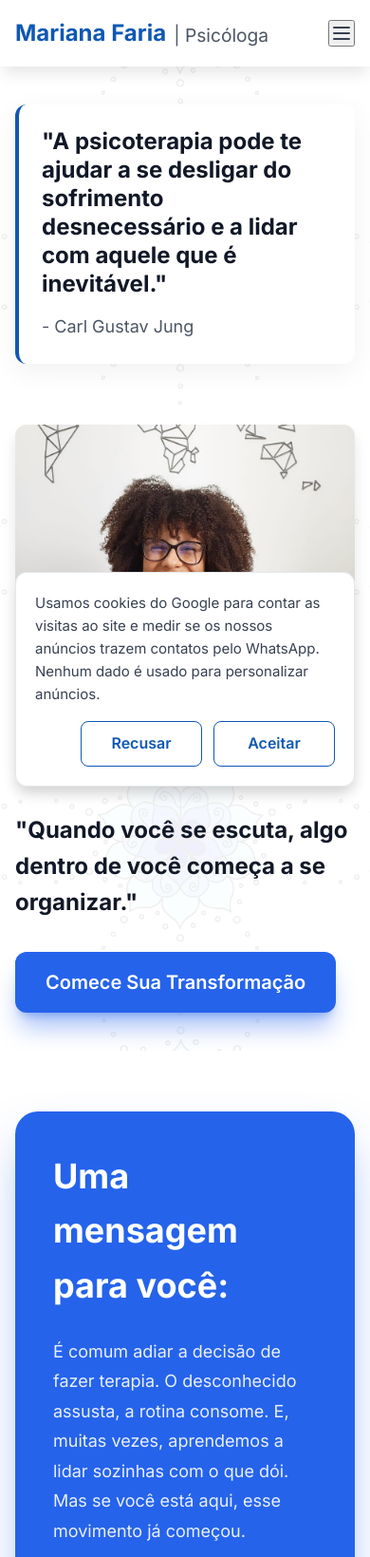
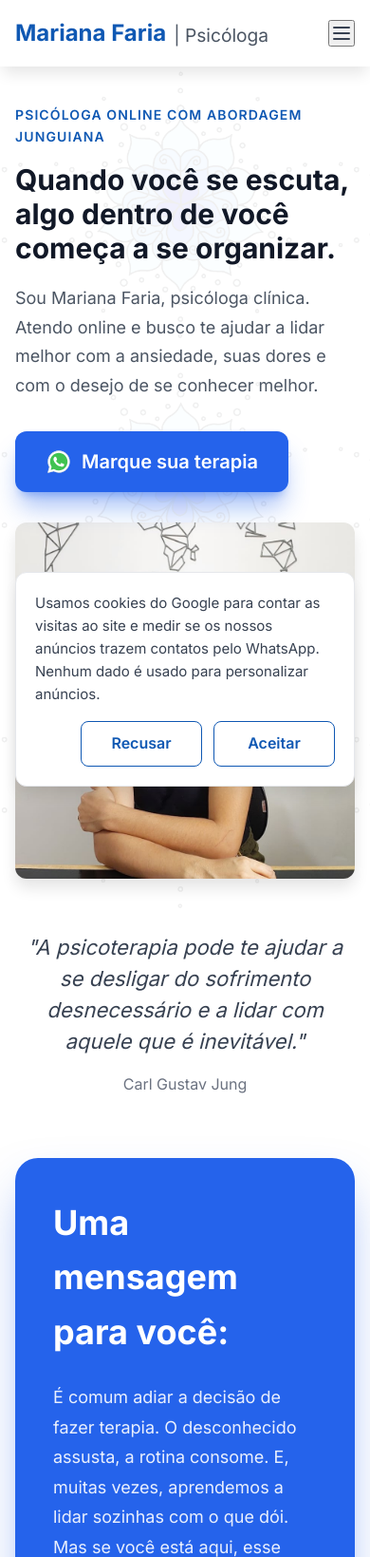
Before and after one commit to nely-grillo/psicologa-mariana-faria, a website: page index.html in a window 390 px wide. Shown: the top 1639 px of the page at 95% size. Drawn offline with Linux system fonts and the light colour scheme.

Commit message:
feat: rewrite home hero and add "Como funciona" to Atendimento
- Home: h1 now states "Psicóloga online com abordagem junguiana", with
  Mariana's welcoming phrase as the highlight and a short introduction
- New CTA "Marque sua terapia" with WhatsApp icon, shown before the photo
  on mobile and repeated at the end of the message section
- Jung quote moved to its own section below the hero
- Atendimento: "Como funciona" box for therapy (Google Meet, 50 minutes,
  18+) and for the pre-surgical evaluation (online, Google Meet)

Co-Authored-By: Claude Opus 5.5 <noreply@anthropic.com>

```diff
--- a/index.html
+++ b/index.html
@@ -77,19 +77,22 @@
     </header>
 
     <main>
-        <!-- 1. Hero Section (Boas-Vindas) - Com a Citação de Jung -->
+        <!-- 1. Hero Section (Boas-Vindas) -->
         <section id="inicio" class="hero">
             <!-- Elemento de Fundo Sutil (Mandala) -->
             <div class="hero__textura"></div>
 
             <div class="hero__container">
                 <div class="hero__layout">
-                    <!-- Citação de Jung (Destaque principal) -->
-                    <div class="hero__citacao">
-                        <h1 class="hero__citacao-titulo">
-                            "A psicoterapia pode te ajudar a se desligar do sofrimento desnecessário e a lidar com aquele que é inevitável."
-                        </h1>
-                        <p class="hero__citacao-autor">- Carl Gustav Jung</p>
+                    <!-- Apresentação (destaque principal) -->
+                    <div class="hero__apresentacao">
+                        <h1 class="hero__titulo">Psicóloga online com abordagem junguiana</h1>
+                        <p class="hero__frase">
+                            Quando você se escuta, algo dentro de você começa a se organizar.
+                        </p>
+                        <p class="hero__texto">
+                            Sou Mariana Faria, psicóloga clínica. Atendo online e busco te ajudar a lidar melhor com a ansiedade, suas dores e com o desejo de se conhecer melhor.
+                        </p>
                     </div>
 
                     <!-- Imagem (coluna direita) -->
@@ -100,23 +103,28 @@
                              class="hero__imagem">
                     </div>
 
-                    <!-- Segunda frase para chamada a ação -->
+                    <!-- Chamada para ação -->
                     <div class="hero__cta-bloco">
-                        <div class="hero__segunda-frase">
-                            <h2>
-                                "Quando você se escuta, algo dentro de você começa a se organizar."
-                            </h2>
-                        </div>
-
                         <a href="https://wa.me/5511992179781?text=Ol%C3%A1%20Mariana%2C%20achei%20seu%20site%20e%20gostaria%20de%20agendar%20uma%20consulta."
                            class="hero__botao"
                            target="_blank"
                            rel="noopener noreferrer">
-                            Comece Sua Transformação
+                            <img src="/images/icons8-whatsapp.svg" alt="" class="hero__botao-icone" aria-hidden="true">
+                            Marque sua terapia
                         </a>
                     </div>
                 </div>
             </div>
+        </section>
+
+        <!-- Citação de Jung -->
+        <section class="citacao">
+            <figure class="citacao__card">
+                <blockquote class="citacao__texto">
+                    "A psicoterapia pode te ajudar a se desligar do sofrimento desnecessário e a lidar com aquele que é inevitável."
+                </blockquote>
+                <figcaption class="citacao__autor">Carl Gustav Jung</figcaption>
+            </figure>
         </section>
 
         <!-- Seção de Contato/Mensagem -->
@@ -137,6 +145,14 @@
                     <p class="contato__paragrafo--fechamento">
                         Agende sua sessão e daremos início a uma nova jornada!
                     </p>
+
+                    <a href="https://wa.me/5511992179781?text=Ol%C3%A1%20Mariana%2C%20achei%20seu%20site%20e%20gostaria%20de%20agendar%20uma%20consulta."
+                       class="contato__botao"
+                       target="_blank"
+                       rel="noopener noreferrer">
+                        <img src="/images/icons8-whatsapp.svg" alt="" class="hero__botao-icone" aria-hidden="true">
+                        Marque sua terapia
+                    </a>
                 </div>
             </div>
         </section>
--- a/styles/atendimento.css
+++ b/styles/atendimento.css
@@ -125,6 +125,48 @@
   transform: scale(1.05);
 }
 
+/* Bloco "Como funciona" (dentro de cada atendimento) */
+.atendimento__descricao:has(+ .como-funciona) {
+  margin-bottom: 1.5rem;
+}
+
+.como-funciona {
+  background-color: #eff6ff;
+  border-left: 4px solid var(--brand);
+  border-radius: 0.75rem;
+  padding: 1.25rem 1.5rem;
+  margin-bottom: 2.5rem;
+}
+
+.como-funciona__titulo {
+  font-size: 1.125rem;
+  font-weight: 700;
+  color: #111827;
+  margin-bottom: 0.75rem;
+}
+
+.como-funciona__lista {
+  list-style: none;
+  display: grid;
+  gap: 0.5rem;
+  font-size: 1.0625rem;
+  color: #374151;
+}
+
+/* Recuo para a linha quebrada alinhar com o texto, não com o ✓ */
+.como-funciona__lista li {
+  position: relative;
+  padding-left: 1.5rem;
+}
+
+.como-funciona__lista li::before {
+  content: "✓";
+  position: absolute;
+  left: 0;
+  color: var(--brand);
+  font-weight: 700;
+}
+
 /* ===========================
    FIM ATENDIMENTO
    =========================== */
--- a/styles/index.css
+++ b/styles/index.css
@@ -67,54 +67,47 @@
   }
 }
 
-/* Card de citação de Jung */
-.hero__citacao {
-  background-color: #ffffff;
-  padding: 1.5rem;          /* p-6 */
-  border-radius: 0.75rem;   /* rounded-xl */
-  box-shadow: 0 8px 30px rgba(2,6,23,0.06);
-  border-left: 4px solid var(--brand, #0f58b3);
-  margin-bottom: 2rem;      /* mb-8 */
-}
-@media (min-width: 768px) {
-  .hero__citacao {
-    padding: 2rem;          /* md:p-8 */
+/* Apresentação da Mariana (coluna esquerda) */
+@media (min-width: 1024px) {
+  .hero__apresentacao {
+    grid-column: 1;
+    align-self: end;
   }
-}
-@media (min-width: 1024px) {
-  .hero__citacao {
-    grid-column: 1;
-    margin-bottom: 0;
+
+  .hero__cta-bloco {
+    align-self: start;
   }
 }
 
-/* Título da citação (frase de Jung) */
-.hero__citacao-titulo {
-  font-size: 1.5rem;        /* text-2xl */
-  font-weight: 800;         /* font-extrabold */
-  line-height: 1.25;        /* leading-tight */
-  color: #111827;           /* text-gray-900 */
+/* Título: quem ela é e o que faz */
+.hero__titulo {
+  font-size: 0.875rem;
+  font-weight: 600;
+  letter-spacing: 0.08em;
+  text-transform: uppercase;
+  color: var(--brand);
+  margin-bottom: 1rem;
+}
+
+/* Frase acolhedora (destaque principal) */
+.hero__frase {
+  font-size: 1.875rem;
+  font-weight: 800;
+  line-height: 1.2;
+  color: #111827;
+  margin-bottom: 1.25rem;
 }
 @media (min-width: 768px) {
-  .hero__citacao-titulo {
-    font-size: 1.875rem;    /* md:text-3xl */
+  .hero__frase {
+    font-size: 2.5rem;
   }
 }
 
-/* Autor da citação */
-.hero__citacao-autor {
-  font-size: 1.125rem;      /* text-lg */
-  color: #4B5563;           /* text-gray-600 */
-  margin-top: 1rem;         /* mt-4 */
-  font-weight: 500;         /* font-medium */
-}
-
-/* Segunda frase*/
-.hero__segunda-frase {
-  font-size: 1rem;        /* text-2xl */
-  font-weight: 600;         /* font-semibold */
-  margin-bottom: 2rem;
-  color: #111827;           /* text-gray-900 */
+/* Texto de apresentação */
+.hero__texto {
+  font-size: 1.125rem;
+  color: #4b5563;
+  line-height: 1.7;
 }
 
 /* Bloco de CTA (frase + botão) */
@@ -123,8 +116,11 @@
 }
 
 /* Botão principal do hero (CTA) */
-.hero__botao {
-  display: inline-block;
+.hero__botao,
+.contato__botao {
+  display: inline-flex;
+  align-items: center;
+  gap: 0.625rem;
   padding: 1rem 2rem;       /* px-8 py-4 */
   background-color: #2563eb;
   color: #ffffff;
@@ -141,14 +137,21 @@
   transform: scale(1.05);
 }
 
+/* Ícone do WhatsApp dentro dos botões */
+.hero__botao-icone {
+  width: 1.75rem;
+  height: 1.75rem;
+}
+
 /* Animação de pulso para o botão */
 @keyframes pulse-animation {
   0%, 100% { transform: scale(1); }
   50% { transform: scale(1.02); }
 }
 
-/* Container da imagem do hero */
+/* Container da imagem do hero (no celular, depois do botão) */
 .hero__imagem-container {
+  order: 1;
   width: 100%;
   display: flex;
   align-items: center;
@@ -174,6 +177,39 @@
   .hero__imagem {
     max-width: 36rem;       /* lg:max-w-xl */
   }
+}
+
+/* ===========================
+   CITAÇÃO DE JUNG
+   =========================== */
+
+.citacao {
+  padding: 1rem 1rem 0;
+}
+
+.citacao__card {
+  max-width: 48rem;
+  margin: 0 auto;
+  text-align: center;
+}
+
+.citacao__texto {
+  font-size: 1.375rem;
+  font-style: italic;
+  line-height: 1.5;
+  color: #374151;
+}
+@media (min-width: 768px) {
+  .citacao__texto {
+    font-size: 1.625rem;
+  }
+}
+
+.citacao__autor {
+  margin-top: 1rem;
+  font-size: 1rem;
+  font-weight: 500;
+  color: #6b7280;
 }
 
 /* ===========================
@@ -254,6 +290,22 @@
   line-height: 1.75;
 }
 
+/* Botão no fim da mensagem (fundo azul: botão branco) */
+.contato__botao {
+  margin-top: 2rem;
+  padding: 1rem 2rem;
+  background-color: #ffffff;
+  color: #1d4ed8;
+  font-size: 1.25rem;
+  font-weight: 600;
+  border-radius: 0.75rem;
+  text-decoration: none;
+  transition: transform 300ms ease;
+}
+.contato__botao:hover {
+  transform: scale(1.05);
+}
+
 /* ===========================
    POSTS PREVIEW (se houver na home)
    =========================== */
```
Also changed, not shown: atendimento.html (+14 -0 lines).
